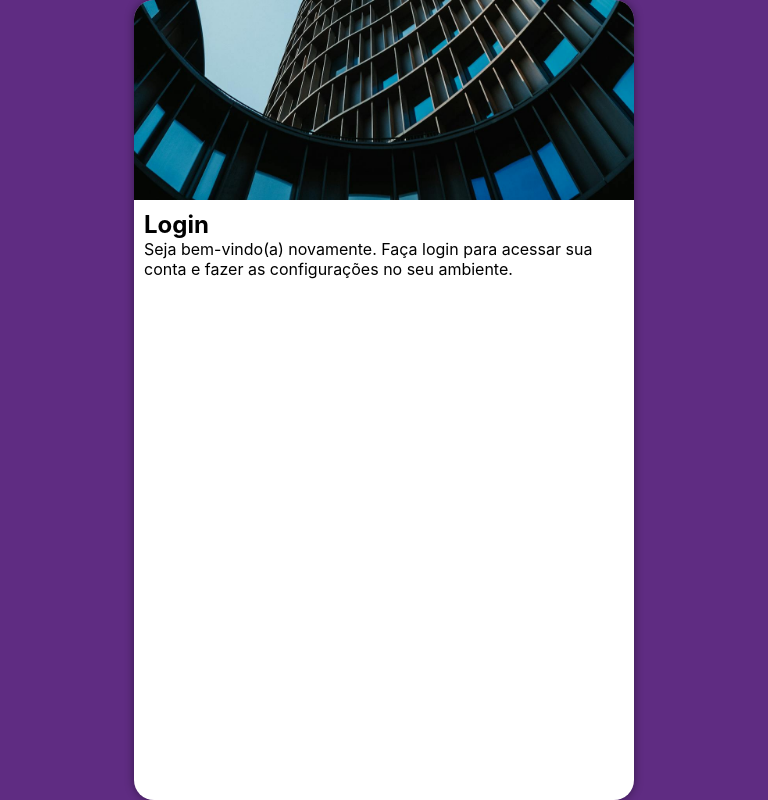
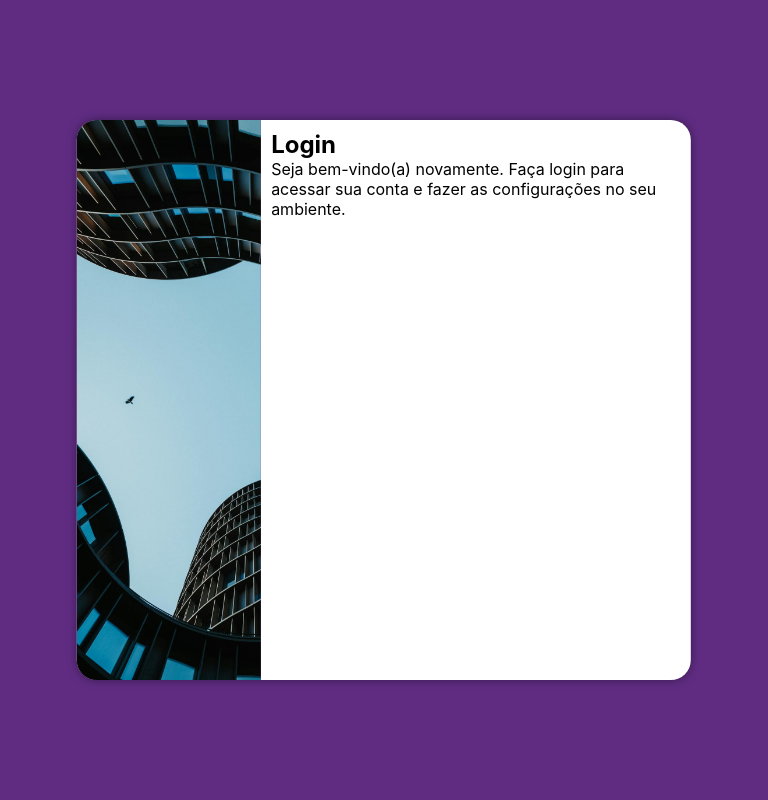
Before and after one commit to mariaisabelmart/projeto-login, a plain HTML site: page index.html in a window 768 px wide. Drawn offline with Linux system fonts and the light colour scheme.

Commit message:
alterei estilo

```diff
--- /dev/null
+++ b/estilos/media-query.css
@@ -0,0 +1,27 @@
+@charset "UTF-8";
+
+/*Typical Device Breakpoints
+
+Pequenas Telas: até 600px;
+Celular: de 600px até 768px;
+Tablet: 768px até 993px;
+Desktop: 992px até 1200px;
+Grandes Telas: acima de 1200px;
+*/
+
+@media screen and (min-width: 768px) and (max-width: 992px) {
+    section#login {
+        width: 80vw;
+    }
+
+    section#login > div#imagem {
+        float: left; /*para colocar imagem do lado do formulário*/
+        width: 30%;
+        height: 100%;
+    }
+
+    section#login > div#formulario {
+        float: right; /*para colocar formulário do lado da imagem*/
+        width: 70%;
+    }
+}
--- a/estilos/style.css
+++ b/estilos/style.css
@@ -33,8 +33,8 @@ section#login {
     /*as 4 linhas acima são para colocar o conteúdo no meio da tela, assim como o position relative no main*/
     overflow: hidden; /*tudo que estiver fora da borda, vai ficar escondido*/
     background-color: white;
-    width: 500px;
-    height: 800px;
+    width: 70%;
+    height: 70%;
     border-radius: 20px;
     box-shadow: 0px 0px 10px rgba(0, 0, 0, 0.418);
 }
--- a/index.html
+++ b/index.html
@@ -5,6 +5,7 @@
     <meta name="viewport" content="width=device-width, initial-scale=1.0">
     <title>Login</title>
     <link rel="stylesheet" href="estilos/style.css">
+    <link rel="stylesheet" href="estilos/media-query.css">
 </head>
 <body>
     <main>
```
